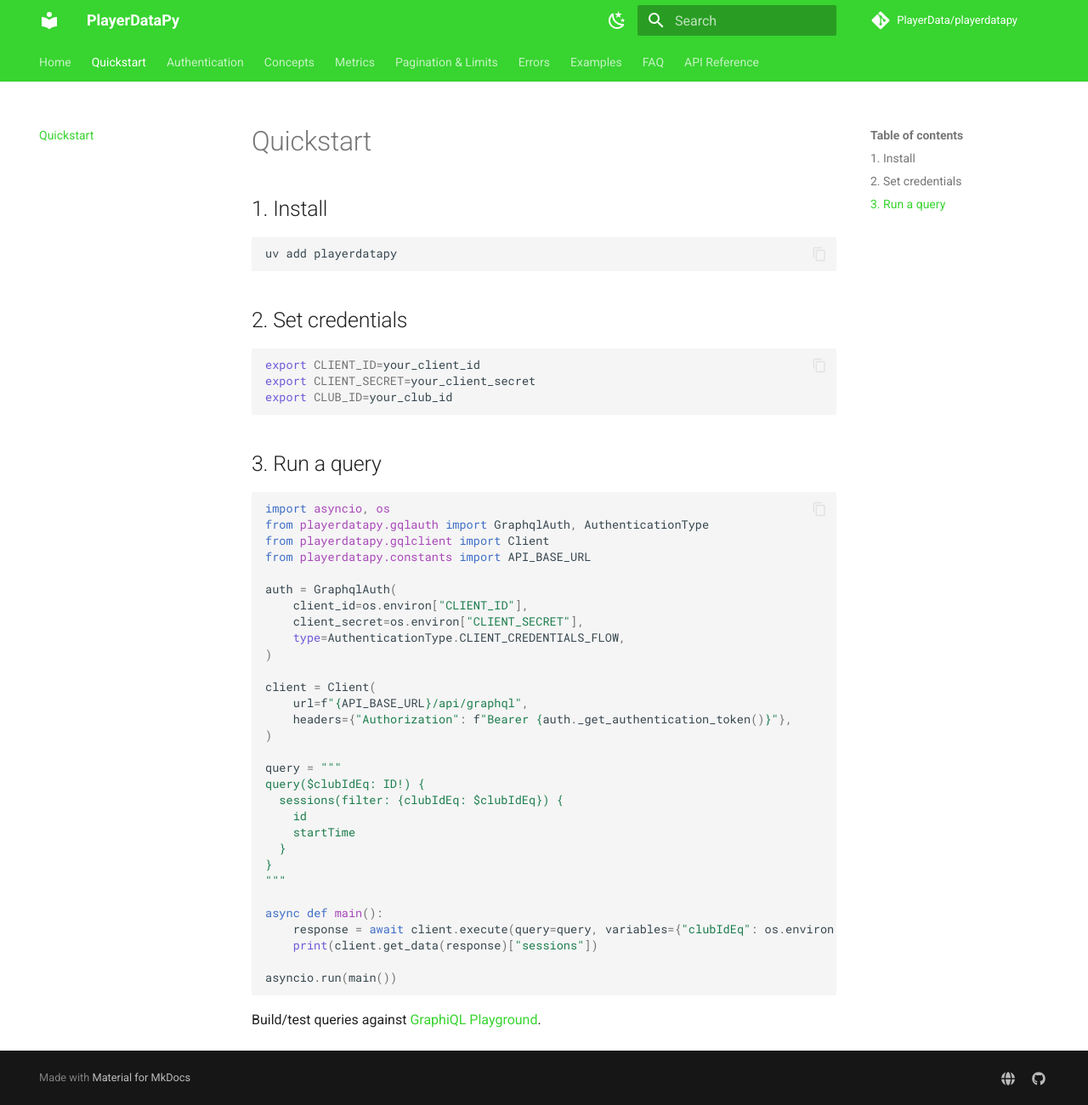
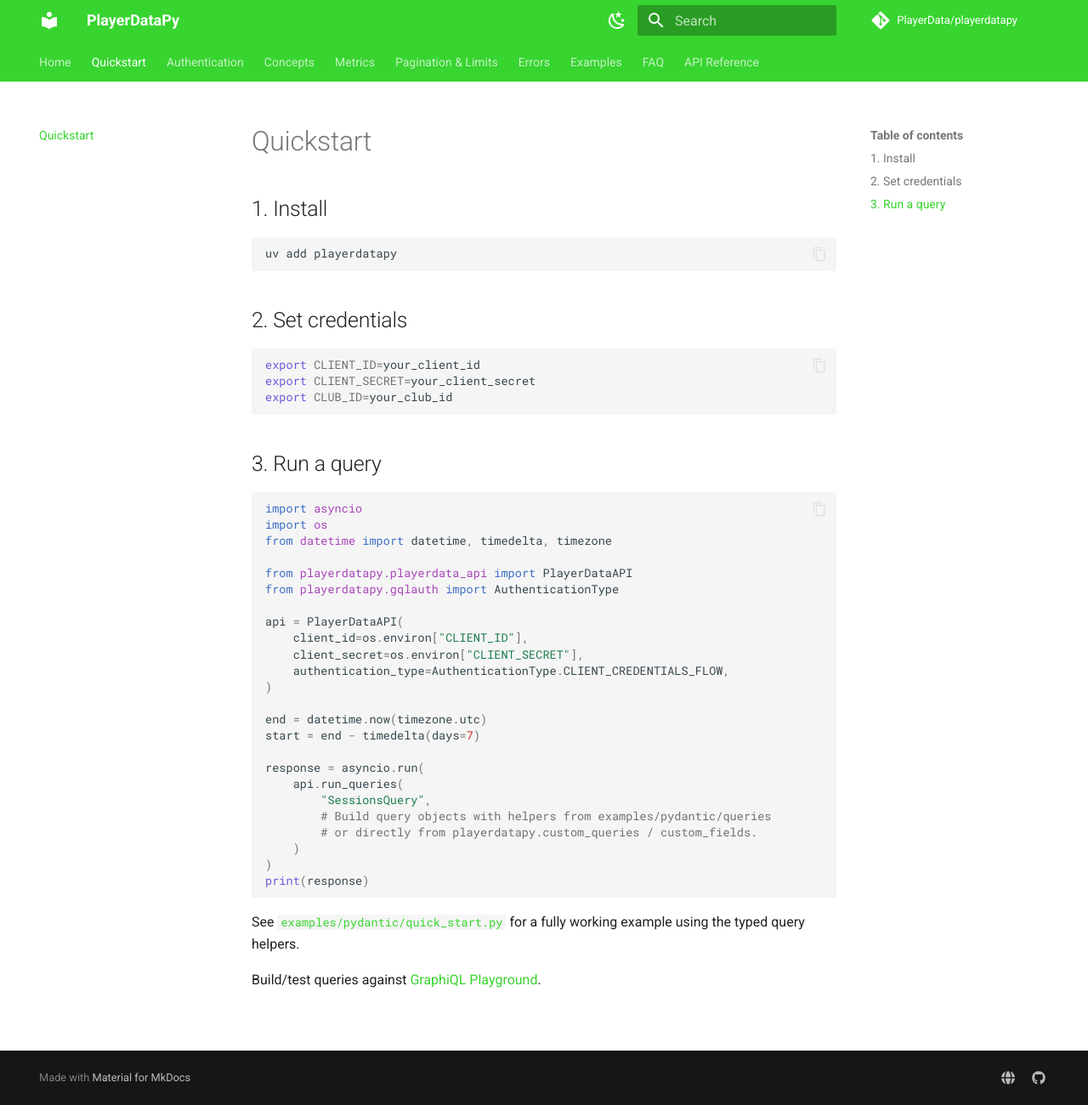
Before and after one commit to PlayerData/playerdatapy, an MkDocs documentation site: the page built from docs/quickstart.md, in a window 1280 px wide and 1300 px high. Shown: the whole window at 85% size. Built offline with MkDocs 1.6.1 and Material for MkDocs 9.7.7, drawn with Linux system fonts in a browser that asks for light colours; comment, search, counter and statistics services are not loaded.

Commit message:
docs: address PR feedback
- Drop /api prefix from OAuth endpoints to match SDK refresh URL
- Unify support email to support@playerdata.com
- Fix SDK regen instructions (local schema, no AUTH_TOKEN)
- Switch quickstart to public PlayerDataAPI surface
- Replace deprecated datetime.utcnow with datetime.now(timezone.utc)
- Note GITHUB_TOKEN limitation on codegen workflow PRs
- Simplify enum docstring plugin (drop redundant dict clone)
- Remove --force from mkdocs gh-deploy

````diff
--- a/docs/quickstart.md
+++ b/docs/quickstart.md
@@ -17,36 +17,32 @@
 ## 3. Run a query
 
 ```python
-import asyncio, os
-from playerdatapy.gqlauth import GraphqlAuth, AuthenticationType
-from playerdatapy.gqlclient import Client
-from playerdatapy.constants import API_BASE_URL
+import asyncio
+import os
+from datetime import datetime, timedelta, timezone
 
-auth = GraphqlAuth(
+from playerdatapy.playerdata_api import PlayerDataAPI
+from playerdatapy.gqlauth import AuthenticationType
+
+api = PlayerDataAPI(
     client_id=os.environ["CLIENT_ID"],
     client_secret=os.environ["CLIENT_SECRET"],
-    type=AuthenticationType.CLIENT_CREDENTIALS_FLOW,
+    authentication_type=AuthenticationType.CLIENT_CREDENTIALS_FLOW,
 )
 
-client = Client(
-    url=f"{API_BASE_URL}/api/graphql",
-    headers={"Authorization": f"Bearer {auth._get_authentication_token()}"},
+end = datetime.now(timezone.utc)
+start = end - timedelta(days=7)
+
+response = asyncio.run(
+    api.run_queries(
+        "SessionsQuery",
+        # Build query objects with helpers from examples/pydantic/queries
+        # or directly from playerdatapy.custom_queries / custom_fields.
+    )
 )
-
-query = """
-query($clubIdEq: ID!) {
-  sessions(filter: {clubIdEq: $clubIdEq}) {
-    id
-    startTime
-  }
-}
-"""
-
-async def main():
-    response = await client.execute(query=query, variables={"clubIdEq": os.environ["CLUB_ID"]})
-    print(client.get_data(response)["sessions"])
-
-asyncio.run(main())
+print(response)
 ```
 
+See [`examples/pydantic/quick_start.py`](https://github.com/PlayerData/playerdatapy/blob/main/examples/pydantic/quick_start.py) for a fully working example using the typed query helpers.
+
 Build/test queries against [GraphiQL Playground](https://app.playerdata.co.uk/api/graphiql/).
````
Also changed, not shown: docs/auth.md (+8 -6 lines), docs/examples.md (+4 -4 lines), 3 other files.
